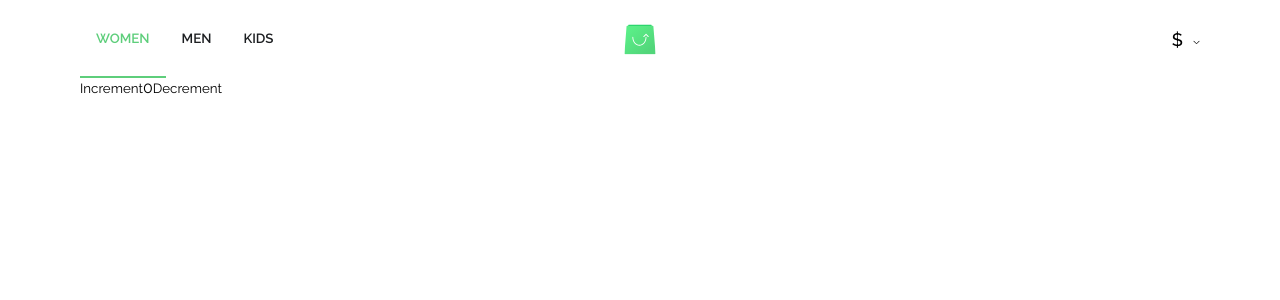
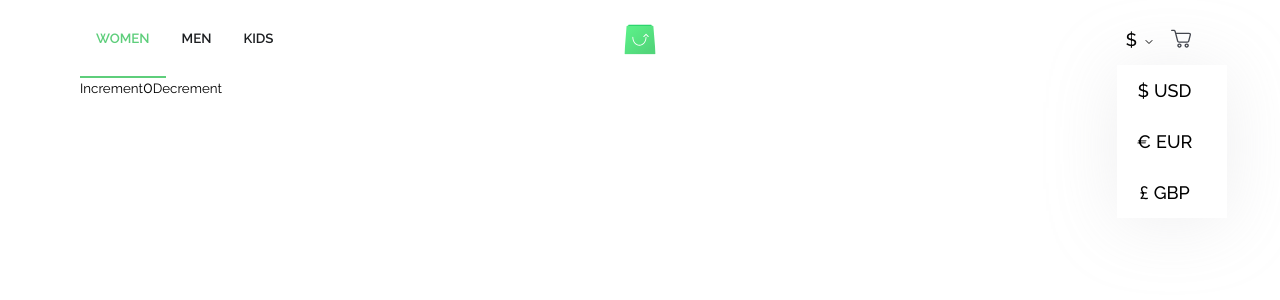
Before and after one commit to neeeeecka/scandiweb-test, a React (Create React App) app: page / in a window 1280 px wide. Shown: the top 300 px of the page. Built offline with nearby package versions, Linux system fonts and the light colour scheme.

Commit message:
currency picker

```diff
--- /dev/null
+++ b/src/core/Cart/Cart.js
@@ -0,0 +1,27 @@
+import React from "react";
+import { useSelector, useDispatch, connect } from "react-redux";
+import styled from "styled-components";
+import Icon from "../../assets/icon";
+
+const ButtonStyle = styled.button`
+  display: flex;
+  padding: 0 9px;
+`;
+
+const CartStyle = `
+  width: 20px;
+  height: 20px;
+  position: relative;
+`;
+
+class Cart extends React.Component {
+  render() {
+    return (
+      <ButtonStyle>
+        <Icon name={"cart"} style={CartStyle} />
+      </ButtonStyle>
+    );
+  }
+}
+
+export default Cart;
--- /dev/null
+++ b/src/core/Cart/index.js
@@ -0,0 +1,2 @@
+import Cart from "./Cart";
+export default Cart;
--- a/src/core/CurrencyPicker/CurrencyPicker.js
+++ b/src/core/CurrencyPicker/CurrencyPicker.js
@@ -7,22 +7,59 @@ const ButtonStyle = styled.button`
   display: flex;
   font-weight: 500;
   font-size: 18px;
+  padding: 0 9px;
+  position: relative;
 `;
 
 const ArrowDown = `
-  width: 7px;
-  height: 7px;
+  width: 8px;
+  height: 8px;
   position: relative;
-  top: 10px;
-  margin-left: 10px;
+  top: 9px;
+  margin-left: 8px;
+`;
+
+const CurrencyDropdownStyle = styled.div`
+  display: flex;
+  flex-direction: column;
+  position: absolute;
+  top: calc(100% + 15px);
+  left: 0;
+  font-weight: inherit;
+  font-size: inherit;
+  background: white;
+  filter: drop-shadow(0px 4px 35px rgba(168, 172, 176, 0.19));
+`;
+
+const CurrencyDropdownButton = styled.button`
+  font-weight: inherit;
+  font-size: inherit;
+  padding-left: 20px;
+  padding-right: 35px;
+  padding-block: 15px;
+  span:first-child {
+    margin-right: 5px;
+  }
+  &:hover {
+    background: #eeeeee;
+  }
 `;
 
 class CurrenctyPicker extends React.Component {
   render() {
+    const currencies = { $: "USD", "€": "EUR", "£": "GBP" };
     return (
       <ButtonStyle>
         <span>$</span>
         <Icon name={"arrow-down"} style={ArrowDown} />
+        <CurrencyDropdownStyle>
+          {Object.keys(currencies).map((currency) => (
+            <CurrencyDropdownButton>
+              <span>{currency}</span>
+              <span>{currencies[currency]}</span>
+            </CurrencyDropdownButton>
+          ))}
+        </CurrencyDropdownStyle>
       </ButtonStyle>
     );
   }
--- a/src/features/Header/Header.js
+++ b/src/features/Header/Header.js
@@ -1,5 +1,6 @@
 import { Component } from "react";
 import styled from "styled-components";
+import Cart from "../../core/Cart";
 import CurrenctyPicker from "../../core/CurrencyPicker";
 
 const StyledHeader = styled.header`
@@ -52,6 +53,7 @@ class Header extends Component {
         </nav>
         <RightWrapper>
           <CurrenctyPicker />
+          <Cart />
         </RightWrapper>
         <Logo />
       </StyledHeader>
```
Also changed, not shown: public/assets/cart.svg (added).
